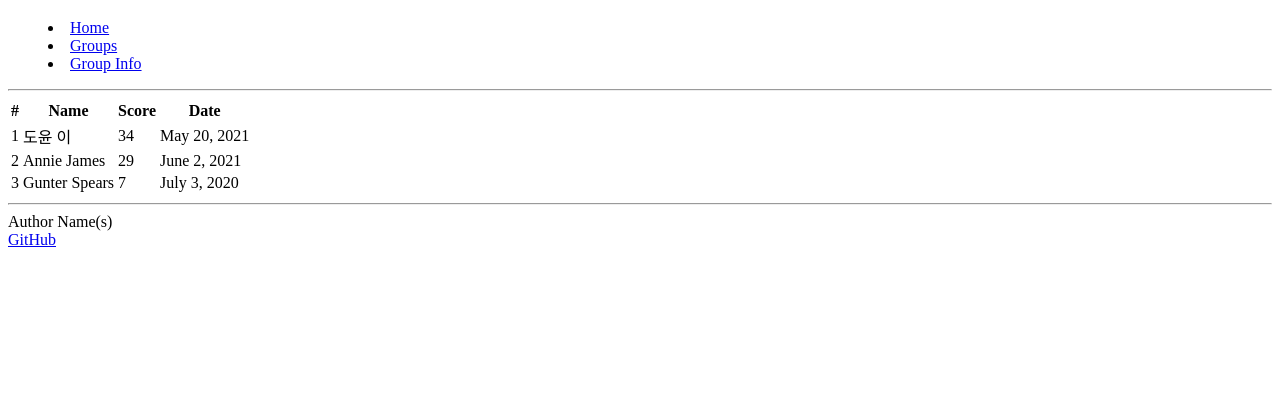
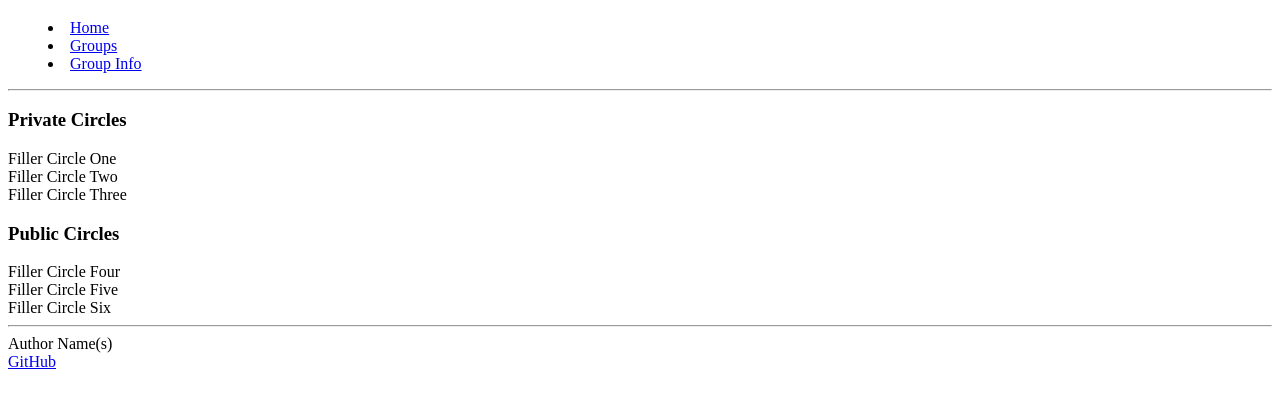
Before and after one commit to TheJrock/startup, a plain HTML site: page groups.html in a window 1280 px wide. Shown: the part 68-476 px from the top of the page. Drawn offline with Linux system fonts and the light colour scheme.

Commit message:
Work on groups page

```diff
--- a/groups.html
+++ b/groups.html
@@ -23,36 +23,22 @@
     </header>
 
     <main>
-      <table>
-        <thead>
-          <tr>
-            <th>#</th>
-            <th>Name</th>
-            <th>Score</th>
-            <th>Date</th>
-          </tr>
-        </thead>
-        <tbody>
-          <tr>
-            <td>1</td>
-            <td>도윤 이</td>
-            <td>34</td>
-            <td>May 20, 2021</td>
-          </tr>
-          <tr>
-            <td>2</td>
-            <td>Annie James</td>
-            <td>29</td>
-            <td>June 2, 2021</td>
-          </tr>
-          <tr>
-            <td>3</td>
-            <td>Gunter Spears</td>
-            <td>7</td>
-            <td>July 3, 2020</td>
-          </tr>
-        </tbody>
-      </table>
+        <section id="Private Circles">
+            <div>
+                <h3>Private Circles</h3>
+            </div>
+            <div class="circle">Filler Circle One</div>
+            <div class="circle">Filler Circle Two</div>
+            <div class="circle">Filler Circle Three</div>
+        </section>
+        <section id="Public Circles">
+            <div>
+                <h3>Public Circles</h3>
+            </div>
+            <div class="circle">Filler Circle Four</div>
+            <div class="circle">Filler Circle Five</div>
+            <div class="circle">Filler Circle Six</div>
+        </section>
     </main>
 
     <footer>
```
